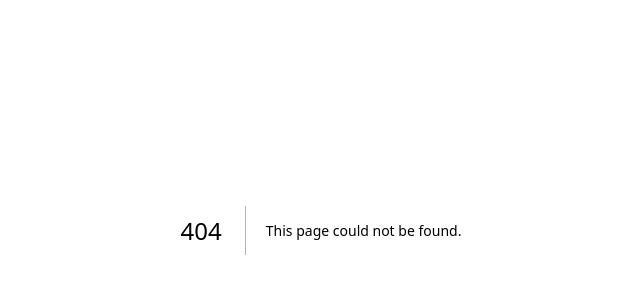
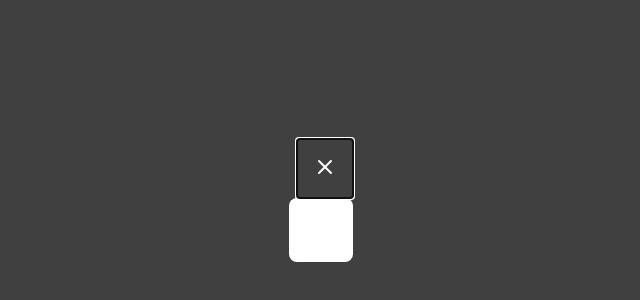
Before and after one commit to DavidGarciaManzana/double_api_call, a Next.js app: page /Modal/Modal in a window 1280 px wide. Before the commit this address had no page. Shown: the part 170-470 px from the top of the page, without its empty margins (319-959 px from the left). Built offline with nearby package versions, Linux system fonts and the light colour scheme.

Commit message:
Modal added

```diff
--- a/package.json
+++ b/package.json
@@ -21,6 +21,8 @@
     "react": "18.2.0",
     "react-dom": "18.2.0",
     "react-feather": "^2.0.10",
+    "react-focus-lock": "^2.9.4",
+    "react-remove-scroll": "^2.5.5",
     "typescript": "5.0.2"
   }
 }
--- /dev/null
+++ b/src/pages/Modal/Modal.module.css
@@ -0,0 +1,34 @@
+.wrapper {
+    position: fixed;
+    inset: 0;
+    display: grid;
+    place-content: center;
+    padding: 16px;
+}
+
+.backdrop {
+    position: absolute;
+    inset: 0;
+    background: hsl(0deg 0% 0% / 0.75);
+}
+
+.dialog {
+    position: relative;
+    background: white;
+    border-radius: 8px;
+    padding: 32px;
+    display: flex;
+    flex-direction: column;
+}
+
+.closeBtn {
+    position: absolute;
+    top: 0;
+    right: 0;
+    padding: 16px;
+    color: white;
+    transform: translateY(-100%);
+    cursor: pointer;
+    background: transparent;
+    border: none
+}
--- /dev/null
+++ b/src/pages/Modal/Modal.tsx
@@ -0,0 +1,51 @@
+import React from "react"
+import styles from '@/pages/Modal/Modal.module.css';
+import {X as Close} from 'react-feather';
+import FocusLock from 'react-focus-lock';
+import {RemoveScroll} from 'react-remove-scroll';
+
+
+export default function Modal({title = 'Modal Title', handleDismiss, children}) {
+    console.log('renderiza modal')
+    React.useEffect(() => {
+        function handleKeyDown(event:any) { //todo remove any
+            if (event.code === 'Escape') {
+                handleDismiss();
+            }
+        }
+
+        window.addEventListener('keydown', handleKeyDown);
+        return () => {
+            window.removeEventListener('keydown', handleKeyDown);
+        };
+    }, [handleDismiss]);
+    return (
+        <>
+            <FocusLock returnFocus={true}>
+                <RemoveScroll>
+                    <div className={styles.wrapper}>
+                        <div
+                            className={styles.backdrop}
+                            onClick={handleDismiss}
+                        />
+                        <div
+                            className={styles.dialog}
+                            role="dialog"
+                            aria-modal="true"
+                            aria-label={title}
+                        >
+                            <button
+
+                                className={styles.closeBtn}
+                                onClick={handleDismiss}
+                            >
+                                <Close/>
+                            </button>
+                            {children}
+                        </div>
+                    </div>
+                </RemoveScroll>
+            </FocusLock>
+        </>
+    );
+}
--- a/src/styles/Home.module.css
+++ b/src/styles/Home.module.css
@@ -449,3 +449,8 @@
     transform: translateY(-5px);
     box-shadow: 0 20px 40px rgba(0, 0, 0, 0.1);
 }
+
+.form {
+    display: flex;
+    flex-direction: column;
+}
```
Also changed, not shown: src/pages/index.tsx (+37 -26 lines), 1 other file (tests, documents, lock files or other folders).
